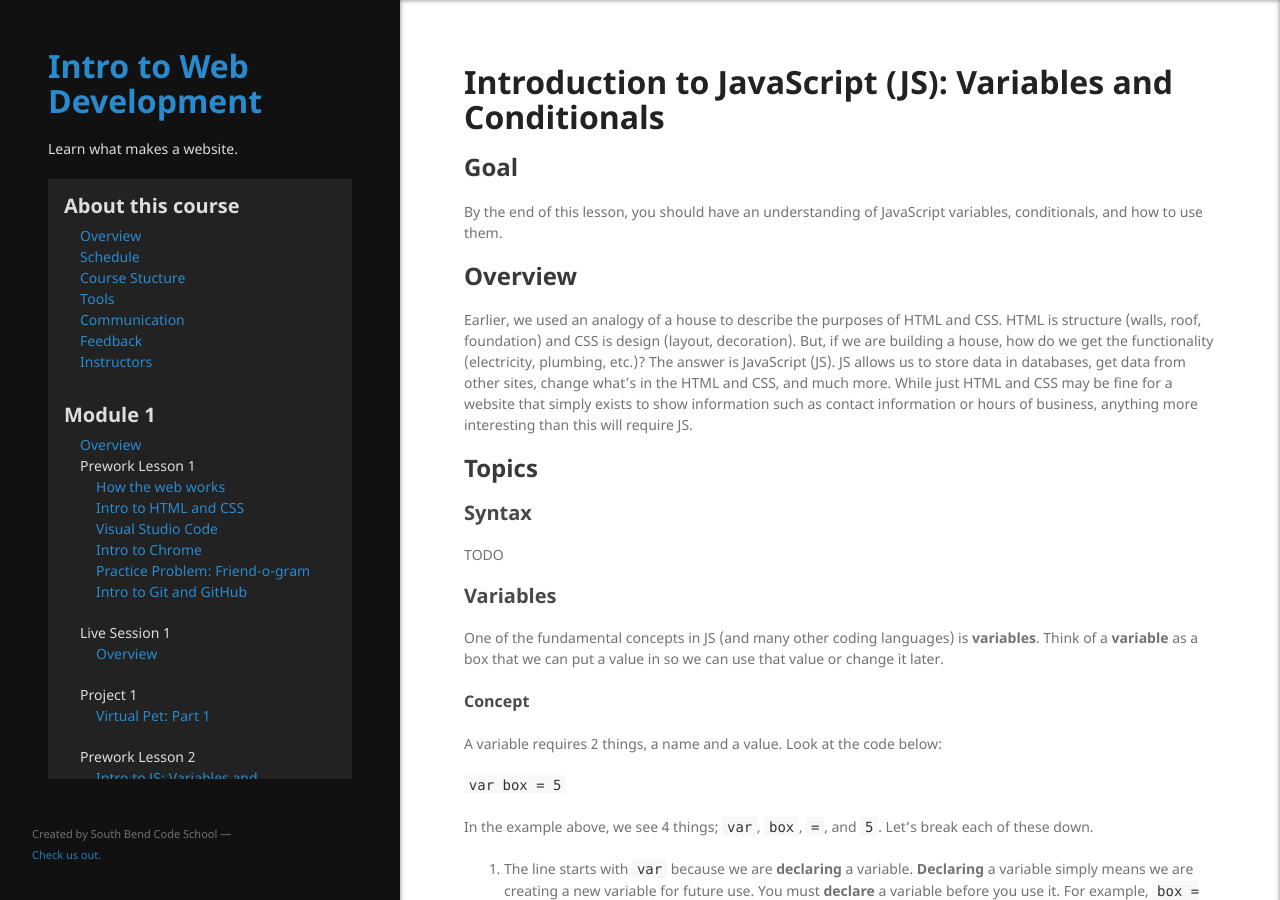
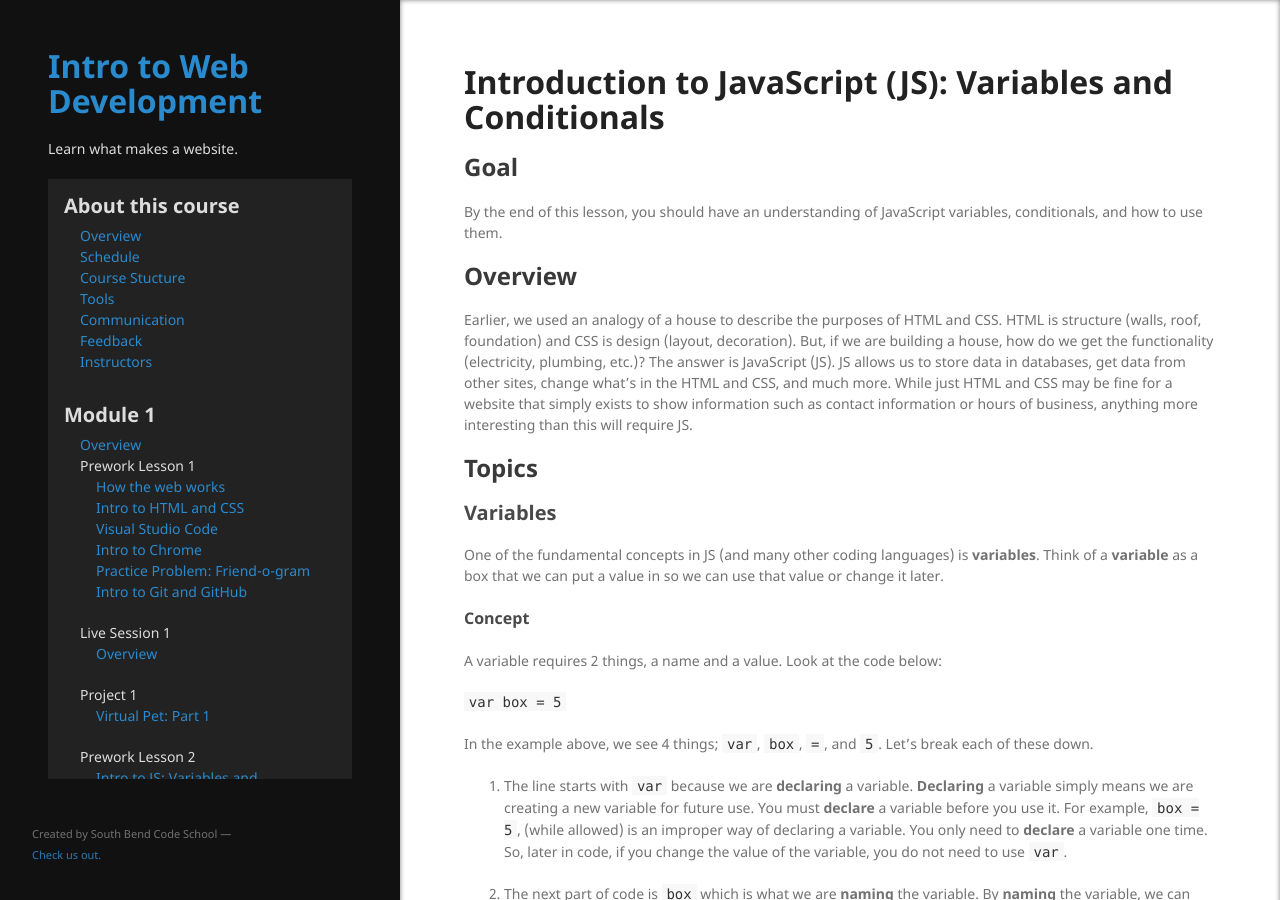
Before and after one commit to south-bend-code-works/intro-to-web-dev, a Jekyll site: the page built from lessons/module1/intro_to_js_vars_conditionals.md, in a window 1280 px wide and 900 px high. Built offline with Jekyll 4.4.1, drawn with Linux system fonts in a browser that asks for light colours; our own code applies the rules of GitHub Pages for plain Markdown files.

Commit message:
removed syntax todo

```diff
--- a/lessons/module1/intro_to_js_vars_conditionals.md
+++ b/lessons/module1/intro_to_js_vars_conditionals.md
@@ -11,9 +11,6 @@ By the end of this lesson, you should have an understanding of JavaScript variab
 Earlier, we used an analogy of a house to describe the purposes of HTML and CSS. HTML is structure (walls, roof, foundation) and CSS is design (layout, decoration). But, if we are building a house, how do we get the functionality (electricity, plumbing, etc.)? The answer is JavaScript (JS). JS allows us to store data in databases, get data from other sites, change what's in the HTML and CSS, and much more. While just HTML and CSS may be fine for a website that simply exists to show information such as contact information or hours of business, anything more interesting than this will require JS.
 
 ## Topics
-
-### Syntax
-TODO
 
 ### Variables
 One of the fundamental concepts in JS (and many other coding languages) is **variables**. Think of a **variable** as a box that we can put a value in so we can use that value or change it later.
```
